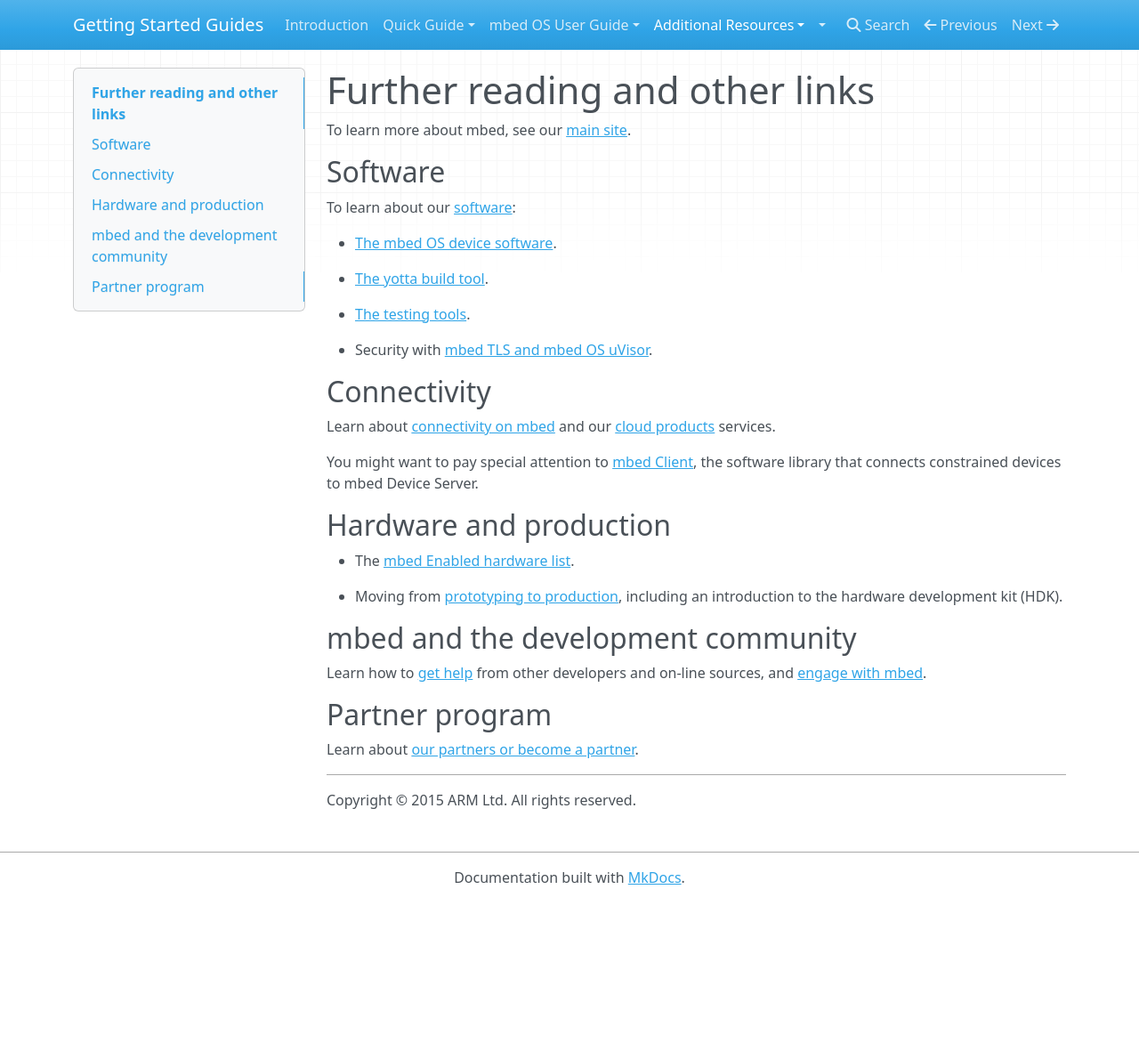
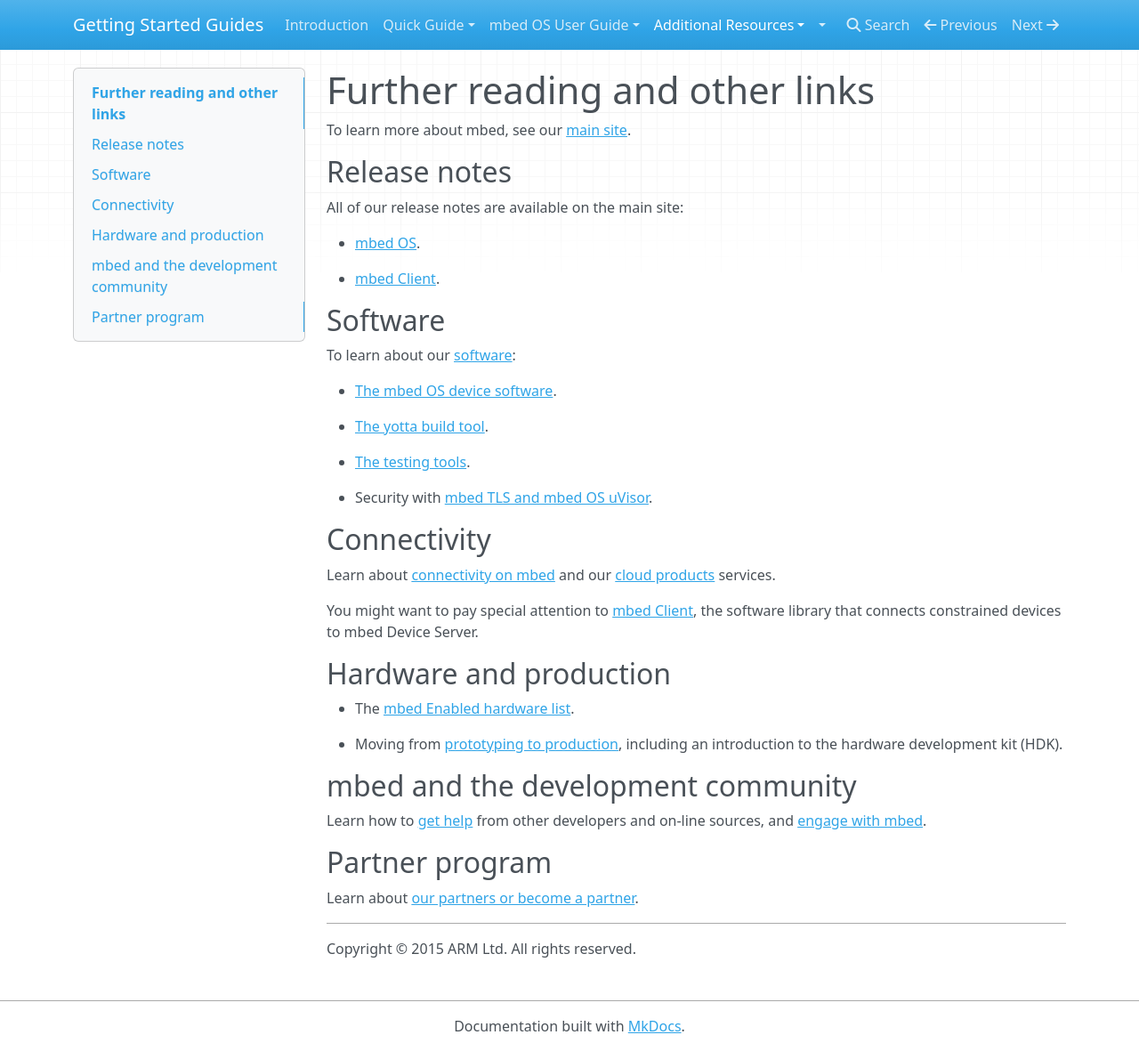
Before and after one commit to ARMmbed/GettingStartedmbedOS, an MkDocs documentation site: the page built from Docs/FurtherReading.md, in a window 1280 px wide and 1181 px high. Shown: the whole window at 89% size. Built offline with MkDocs 1.6.1, drawn with Linux system fonts in a browser that asks for light colours; nearby versions of some CDN libraries; old or Windows-style settings are respelled for this version of MkDocs.

Commit message:
Adding links to the release notes

```diff
--- a/Docs/FurtherReading.md
+++ b/Docs/FurtherReading.md
@@ -1,6 +1,14 @@
 # Further reading and other links
 
 To learn more about mbed, see our [main site](http://mbed.com).
+
+## Release notes
+
+All of our release notes are available on the main site:
+
+* [mbed OS](https://www.mbed.com/en/development/software/mbed-os/releases/).
+
+* [mbed Client](https://www.mbed.com/en/development/software/mbed-client/releases/).
 
 ## Software
 
```
